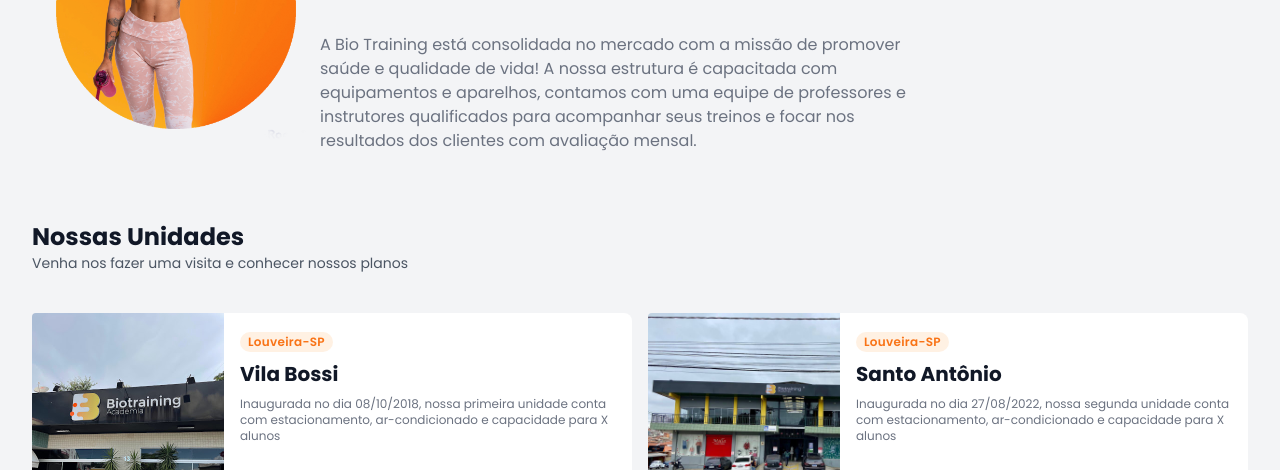
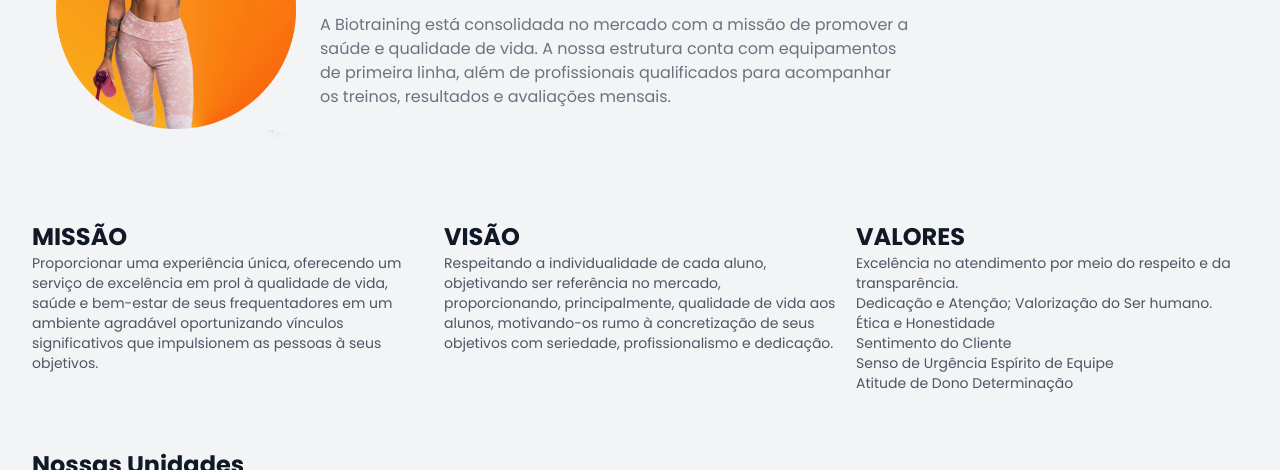
Before and after one commit to luciano-work/biotraining, a website: page src/index.html in a window 1280 px wide. Shown: the part 288-758 px from the top of the page. Drawn offline with Linux system fonts and the light colour scheme.

Commit message:
feat: add company policy

```diff
--- a/src/index.html
+++ b/src/index.html
@@ -1,5 +1,5 @@
 <!DOCTYPE html>
-<html class="font-poppins">
+<html class="font-poppins" lang="pt-BR">
 	<head>
 		<title>Biotraining</title>
 		<meta charset="UTF-8" />
@@ -46,17 +46,17 @@
 		<main class="mx-auto max-w-7xl px-4 sm:px-6 lg:px-8">
 			<!-- Navigation -->
 			<nav class="my-4 flex h-14 items-center justify-between">
-				<img id="logo" class="h-10" src="assets/images/logo_dark.png" />
+				<img id="logo" class="h-10" alt="logo da academia" src="assets/images/logo_dark.png" />
 				<button
 					id="theme-toggle"
-					title="change theme mode"
+					title="Alterar a cor do tema"
 					class="mr-1 inline-flex rounded-xl border border-transparent bg-white p-2.5 leading-none text-gray-300 transition-all hover:border-white hover:text-gray-500 dark:bg-dark-800 dark:text-dark-400 dark:hover:border-dark-600 dark:hover:text-dark-300"></button>
 			</nav>
 			<!-- hero -->
 			<div class="flex justify-center text-center lg:justify-start lg:pt-5 lg:pb-7 lg:text-left">
 				<div class="hidden lg:flex">
 					<div class="relative aspect-square w-72 flex-none">
-						<img src="./assets/images/bg1.png" />
+						<img alt="Mulher segurando coqueteleira flexionando braço direito" src="./assets/images/bg1.png" />
 					</div>
 				</div>
 				<div class="flex max-w-[37rem] flex-col">
@@ -71,22 +71,63 @@
 						<svg viewBox="0 0 2 2" aria-hidden="true" class="w-0.5 fill-current"><circle cx="1" cy="1" r="1"></circle></svg>
 						<p>Dança</p>
 					</div>
-					<div class="mt-10 flex justify-center gap-8 text-gray-500 dark:text-dark-400 lg:justify-start">
-						A Bio Training está consolidada no mercado com a missão de promover saúde e qualidade de vida! A nossa estrutura é
-						capacitada com equipamentos e aparelhos, contamos com uma equipe de professores e instrutores qualificados para
-						acompanhar seus treinos e focar nos resultados dos clientes com avaliação mensal.
+					<div class="mt-5 flex justify-center gap-8 text-gray-500 dark:text-dark-400 lg:justify-start">
+						A Biotraining está consolidada no mercado com a missão de promover a saúde e qualidade de vida. A nossa estrutura
+						conta com equipamentos de primeira linha, além de profissionais qualificados para acompanhar os treinos, resultados
+						e avaliações mensais.
 					</div>
 				</div>
 			</div>
+			<!-- Policy -->
+			<section class="grid grid-cols-1 gap-5 my-10 sm:grid-cols-3">
+				<!-- Mission -->
+				<div class="text-center sm:text-left">
+					<div class="text-2xl font-bold text-gray-900 dark:text-dark-50">
+						<h1>MISSÃO</h1>
+					</div>
+					<p class="mt-0 mb-4 text-sm text-gray-600 dark:text-dark-500">
+						Proporcionar uma experiência única, oferecendo um serviço de excelência em prol à qualidade de vida, saúde e
+						bem-estar de seus frequentadores em um ambiente agradável oportunizando vínculos significativos que impulsionem as
+						pessoas à seus objetivos.
+					</p>
+				</div>
+				<!-- Vision -->
+				<div class="text-center sm:text-left">
+					<div class="text-2xl font-bold text-gray-900 dark:text-dark-50">
+						<h1>VISÃO</h1>
+					</div>
+					<p class="mt-0 mb-4 text-sm text-gray-600 dark:text-dark-500">
+						Respeitando a individualidade de cada aluno, objetivando ser referência no mercado, proporcionando, principalmente,
+						qualidade de vida aos alunos, motivando-os rumo à concretização de seus objetivos com seriedade, profissionalismo e
+						dedicação.
+					</p>
+				</div>
+				<!-- Values -->
+				<div class="text-center sm:text-left">
+					<div class="text-2xl font-bold text-gray-900 dark:text-dark-50">
+						<h1>VALORES</h1>
+					</div>
+					<p class="mt-0 mb-4 text-sm text-gray-600 dark:text-dark-500">
+						Excelência no atendimento por meio do respeito e da transparência.</br>
+                        Dedicação e Atenção; Valorização do Ser humano.</br>
+						Ética e Honestidade</br>
+                        Sentimento do Cliente</br>
+                        Senso de Urgência Espírito de Equipe</br>
+                        Atitude de Dono Determinação
+					</p>
+				</div>
+			</section>
+			<!-- Company units -->
+			<section>
 				<!-- Title -->
-			<div class="my-10 text-center lg:text-left">
+				<div class="text-center lg:text-left mb-5">
 					<div class="text-2xl font-bold text-gray-900 dark:text-dark-50">
 						<h1>Nossas Unidades</h1>
 					</div>
 					<p class="mt-0 mb-4 text-sm text-gray-600 dark:text-dark-500">Venha nos fazer uma visita e conhecer nossos planos</p>
 				</div>
-			<!-- Gym location -->
-			<div class="grid grid-cols-1 place-items-center gap-4 sm:grid-cols-2">
+				<!-- Location -->
+				<div class="grid grid-cols-1 place-items-center sm:place-items-center gap-4 sm:grid-cols-2">
 					<div class="w-full max-w-sm rounded-lg bg-white dark:bg-dark-800 lg:flex lg:h-56 lg:max-w-full">
 						<div
 							class="h-48 flex-none overflow-hidden rounded-t bg-cover text-center lg:h-auto lg:w-48 lg:rounded-t-none lg:rounded-l"
@@ -100,12 +141,11 @@
 								</span>
 								<div class="mb-2 text-xl font-bold text-gray-900 dark:text-dark-200">Vila Bossi</div>
 								<p class="text-xs text-gray-500 dark:text-dark-500">
-								Inaugurada no dia 08/10/2018, nossa primeira unidade conta com estacionamento, ar-condicionado e capacidade
-								para X alunos
+									Inaugurada no dia 08/10/2018, nossa primeira unidade conta com estacionamento, ar-condicionado e
+									capacidade para X alunos
 								</p>
 							</div>
 							<div class="grid grid-cols-2">
-							<!-- <img class="mr-4 h-10 w-10 rounded-full" src="/img/jonathan.jpg" alt="Avatar of Jonathan Reinink" /> -->
 								<div class="space-y-1 text-xs">
 									<p class="font-semibold leading-none text-gray-900 dark:text-gray-400">Endereço:</p>
 									<p class="text-gray-700 dark:text-dark-500">Rua Alameda do Comércio, Sala 13</p>
@@ -130,8 +170,8 @@
 								</span>
 								<div class="mb-2 text-xl font-bold text-gray-900 dark:text-dark-200">Santo Antônio</div>
 								<p class="text-xs text-gray-500 dark:text-dark-500">
-								Inaugurada no dia 27/08/2022, nossa segunda unidade conta com estacionamento, ar-condicionado e capacidade
-								para X alunos
+									Inaugurada no dia 27/08/2022, nossa segunda unidade conta com estacionamento, ar-condicionado e
+									capacidade para X alunos
 								</p>
 							</div>
 							<div class="grid grid-cols-2">
@@ -147,6 +187,7 @@
 						</div>
 					</div>
 				</div>
+			</section>
 			<!-- Footer -->
 			<footer>
 				<p class="my-10 text-center text-xs text-gray-500 dark:text-dark-500">
```
Also changed, not shown: src/css/output.css. Lines whose indentation alone changed are shown as unchanged.
